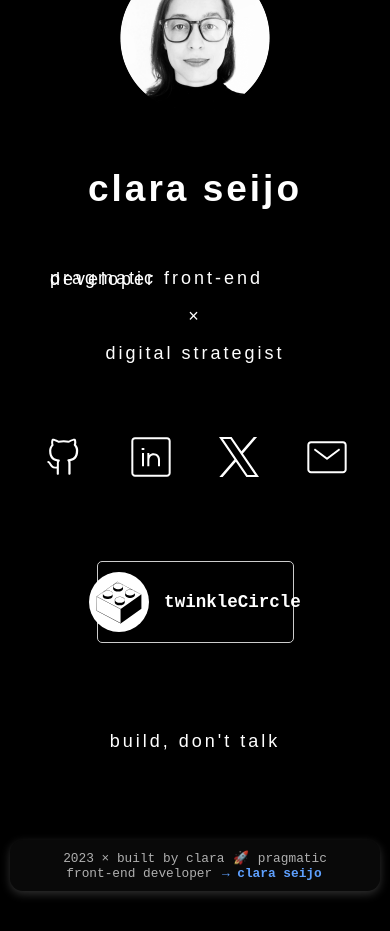
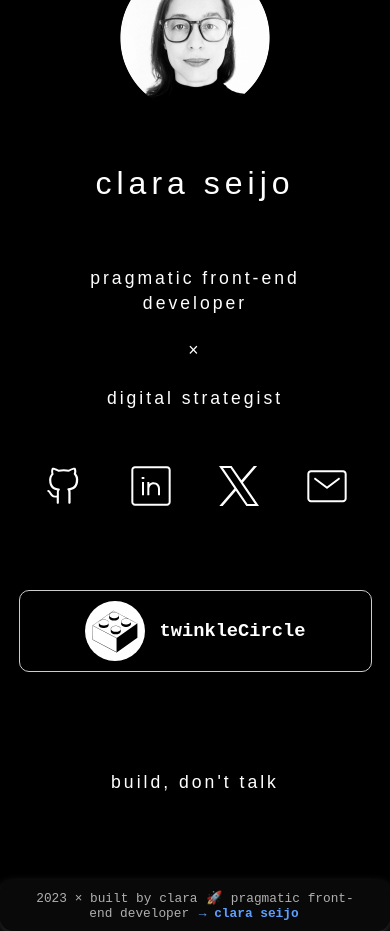
Before and after one commit to clasei/clara, a React (Create React App) app: page / in a window 390 px wide. Built offline with nearby package versions, Linux system fonts and the light colour scheme.

Commit message:
button transition added to improve ux

```diff
--- a/src/App.css
+++ b/src/App.css
@@ -22,7 +22,6 @@ body {
   justify-content: center;
   flex-wrap: wrap;
   padding: 2rem;
-  gap: 5rem;
 }
 
 a {
--- a/src/components/Footer/Footer.css
+++ b/src/components/Footer/Footer.css
@@ -6,8 +6,6 @@
     box-shadow: 0 3px 10px rgba(95, 95, 95, 0.5);
     padding: 10px 30px;
     width: auto;
-    margin: 10px;
-    margin-bottom: 40px;
     border-radius: 13px;
     text-align: center;
     box-sizing: border-box;
--- a/src/components/Header/Header.css
+++ b/src/components/Header/Header.css
@@ -2,8 +2,8 @@
     display: flex;
     flex-direction: column;
     align-items: center;
+    text-align: center;
     padding: 50px;
-    margin-bottom: 15px;
     background-color: #000;
     color: #fff;
     justify-content: center;
@@ -18,15 +18,17 @@
 }
 
 h1 {
-    font-size: 37px;
-    letter-spacing: 3px;
-    padding: 15px;
+    font-size: 2rem;
+    letter-spacing: 5px;
+    font-weight: 510;
+    padding-top: 15px;
     padding-bottom: 25px;
 }
 
 p {
-    font-size: 18px;
+    font-size: 1.1rem;
     letter-spacing: 3px;
     font-weight: 350;
-    line-height: 1px;
+    line-height: 25px;
+    margin-bottom: 5px;
 }
--- a/src/components/ProjectLinks/ProjectLinks.css
+++ b/src/components/ProjectLinks/ProjectLinks.css
@@ -4,21 +4,27 @@
     justify-content: center;
     align-items: center;
     height: auto;
-    max-width: 50%;
+    width: 50%;
     border: 1px solid #ccc;
-
     margin: 5rem auto;
     gap: 3rem;
-    border-radius: 5px;
+    border-radius: 10px;
     transition: all 0.3s;
     cursor: pointer;
     box-shadow: 2px 2px 5px rgba(0,0,0,0.1);
     font-family: 'Courier New', monospace;
-    font-size: 15px;
+    font-size: 1rem;
 }
 
 .project-card:hover {
-    box-shadow: 2px 2px 15px rgba(0,0,0,0.2);
+    box-shadow: 2px 2px 15px rgba(242, 242, 242, 0.3);
+    transform: scale(1.1);
+    transition: transform 0.3s ease-in-out;
+}
+
+.project-card:active {
+    transform: scale(1.1);
+    transition: transform 0.3s ease-in-out;
 }
 
 .project-header {
@@ -52,3 +58,21 @@
 .project-details a:hover {
     text-decoration: underline;
 }
+
+
+@media screen and (max-width: 768px) {
+    .project-card {
+        width: 90%;
+    }
+
+    .project-card:hover {
+        box-shadow: 2px 2px 15px rgba(242, 242, 242, 0.3);
+        transform: scale(1.05);
+        transition: transform 0.3s ease-in-out;
+    }
+
+    .project-card:active {
+        transform: scale(1.05);
+        transition: transform 0.3s ease-in-out;
+    }
+}
--- a/src/components/SocialLinks/SocialLinks.css
+++ b/src/components/SocialLinks/SocialLinks.css
@@ -9,3 +9,13 @@
 .icon-button {
     font-size: 1.5rem;
 }
+
+.icon:hover {
+    transform: scale(1.1);
+    transition: transform 0.3s ease-in-out;
+}
+
+.icon:active {
+    transform: scale(1.1);
+    transition: transform 0.3s ease-in-out;
+}
```
